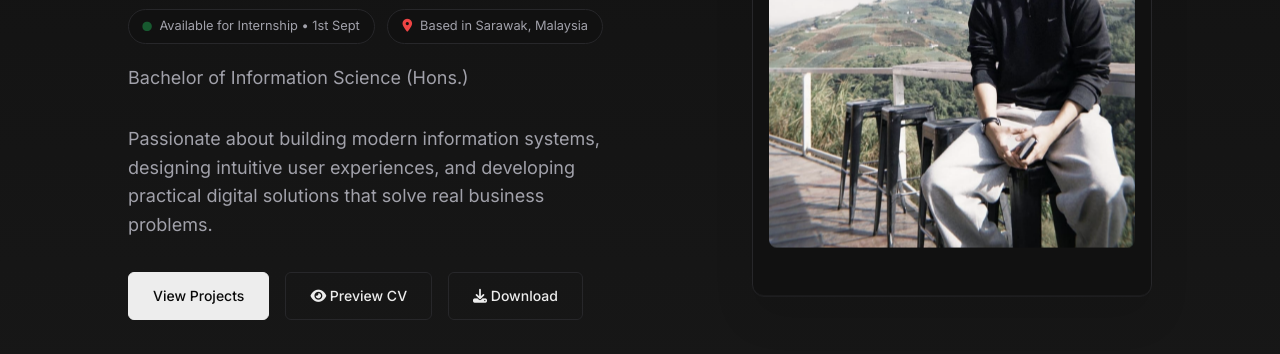
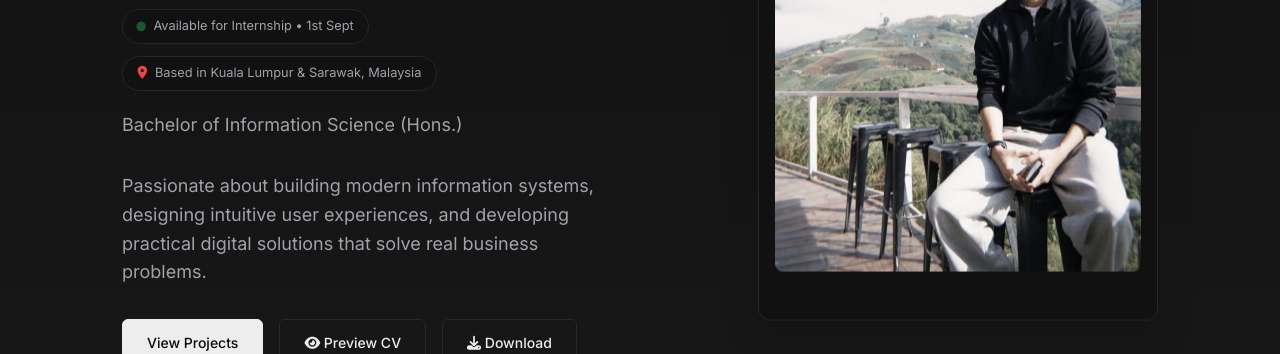
Before and after one commit to muiz23516/rmeportfolio, a plain HTML site: page index.html in a window 1280 px wide. Shown: the part 420-774 px from the top of the page. Drawn offline with nearby package versions, Linux system fonts and the light colour scheme.

Commit message:
Update index.html

```diff
--- a/index.html
+++ b/index.html
@@ -86,7 +86,7 @@
                         </span>
                         <span class="location-badge">
                             <i class="fas fa-location-dot"></i>
-                            Based in Sarawak, Malaysia
+                            Based in Kuala Lumpur & Sarawak, Malaysia
                         </span>
                     </div>
 
```
